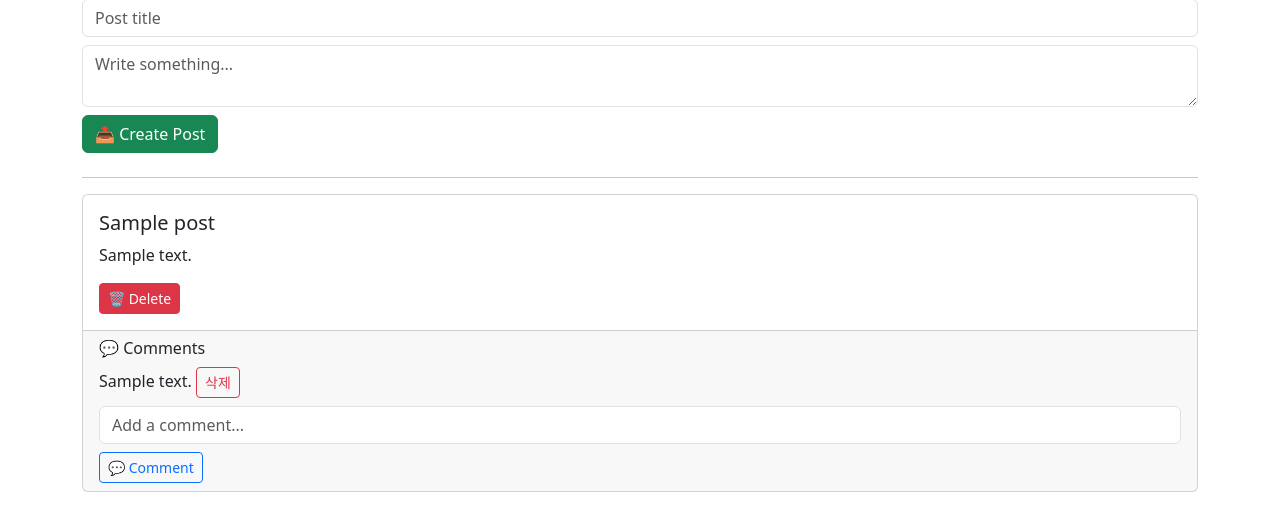
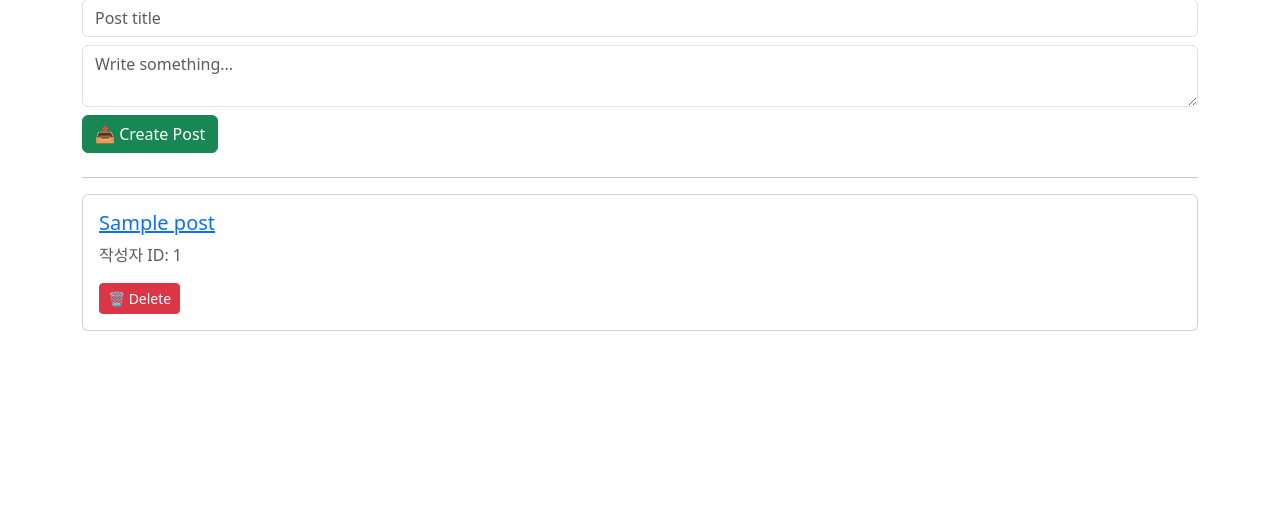
Before and after one commit to asianbike/fastapi-reddit-clone, a FastAPI app: page /posts in a window 1280 px wide. Shown: the part 151-682 px from the top of the page. Run offline with FastAPI, Linux system fonts and the light colour scheme; tables that the repository leaves empty hold one stand-in row (values such as "Sample post").

Commit message:
refactor: separate post list and detail pages using template routes
- Changed  to display a post list (title and author only)
- Added  for post detail view (full content and comments)
- Introduced new  template
- Kept post and comment deletion features intact

```diff
--- a/app/main.py
+++ b/app/main.py
@@ -1,4 +1,4 @@
-from fastapi import FastAPI,Request,Depends
+from fastapi import FastAPI,Request,Depends,HTTPException
 from fastapi.templating import Jinja2Templates
 from fastapi.staticfiles import StaticFiles
 from fastapi.responses import FileResponse
@@ -15,12 +15,12 @@ app = FastAPI()
 app.include_router(routers_user.router)
 app.include_router(auth.router)
 app.include_router(protected.router)
-app.include_router(post_router.router)
 app.include_router(comment_router.router)
 app.include_router(like_router.router)
+app.include_router(post_router.router)
+
 app.mount("/static",StaticFiles(directory="static"),name="static")
 templates=Jinja2Templates(directory="templates")
-
 BASE_DIR = os.path.dirname(os.path.abspath(__file__))
 app.mount("/static", StaticFiles(directory=os.path.join(BASE_DIR, "static")), name="static")
 templates = Jinja2Templates(directory=os.path.join(BASE_DIR, "templates"))
@@ -90,3 +90,16 @@ def delete_comment(id: int, db: Session = Depends(get_db)):
         db.delete(comment_obj)
         db.commit()
     return RedirectResponse(url="/posts", status_code=HTTP_303_SEE_OTHER)
+
+@app.get("/view/posts/{post_id}")
+def view_post_detail(post_id: int, request: Request, db: Session = Depends(get_db)):
+    post_obj = db.query(post.Post).filter(post.Post.id == post_id).first()
+    if not post_obj:
+        raise HTTPException(status_code=404, detail="Post not found")
+
+    post_obj.comments = db.query(comment.Comment).filter(comment.Comment.post_id == post_id).all()
+
+    return templates.TemplateResponse("post_detail.html", {
+        "request": request,
+        "post": post_obj
+    })
--- a/app/templates/posts.html
+++ b/app/templates/posts.html
@@ -1,5 +1,4 @@
 {% extends "layout.html" %}
-
 {% block content %}
 <div class="container mt-5">
   <h2>🔥 All Posts</h2>
@@ -14,38 +13,17 @@
   <hr>
 
   {% for post in posts %}
-  <div class="card mb-4">
-    <div class="card-body">
-      <h5 class="card-title">{{ post.title }}</h5>
-      <p class="card-text">{{ post.content }}</p>
+    <div class="card mb-3">
+      <div class="card-body">
+        <h5><a href="/view/posts/{{ post.id }}">{{ post.title }}</a></h5>
+        <p class="text-muted">작성자 ID: {{ post.user_id }}</p>
 
-      <!-- 글 삭제 -->
-      <form method="post" action="/posts/{{ post.id }}/delete" style="display:inline;">
-        <button type="submit" class="btn btn-danger btn-sm">🗑 Delete</button>
-      </form>
+        <!-- 삭제 버튼 -->
+        <form method="post" action="/posts/{{ post.id }}/delete" style="display:inline;">
+          <button type="submit" class="btn btn-danger btn-sm">🗑 Delete</button>
+        </form>
+      </div>
     </div>
-
-    <div class="card-footer">
-      <h6>💬 Comments</h6>
-
-      {% for comment in post.comments %}
-        <div class="mb-2">
-          <span>{{ comment.content }}</span>
-          <!-- 댓글 삭제 -->
-          <form method="post" action="/comments/{{ comment.id }}/delete" style="display:inline;">
-            <button type="submit" class="btn btn-outline-danger btn-sm">삭제</button>
-          </form>
-        </div>
-      {% endfor %}
-
-      <!-- 댓글 작성 -->
-      <form method="post" action="/comments/new" class="mt-2">
-        <input type="hidden" name="post_id" value="{{ post.id }}">
-        <input type="text" name="content" placeholder="Add a comment..." class="form-control mb-2" required>
-        <button type="submit" class="btn btn-outline-primary btn-sm">💬 Comment</button>
-      </form>
-    </div>
-  </div>
   {% endfor %}
 </div>
 {% endblock %}
```
Also changed, not shown: app/templates/post_detail.html (added, +30 -0 lines).
